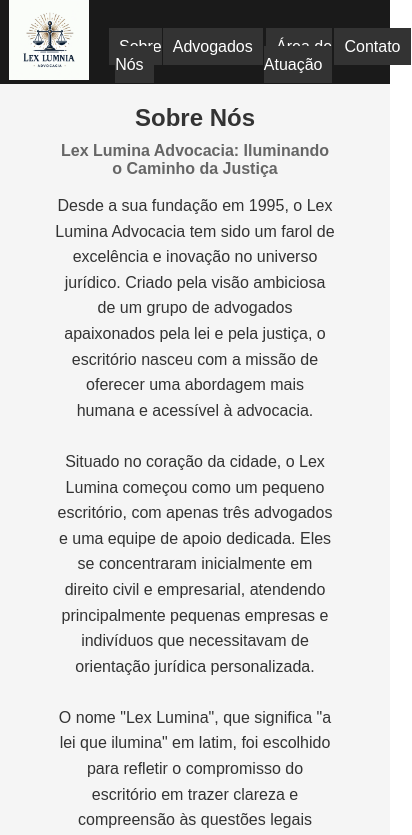
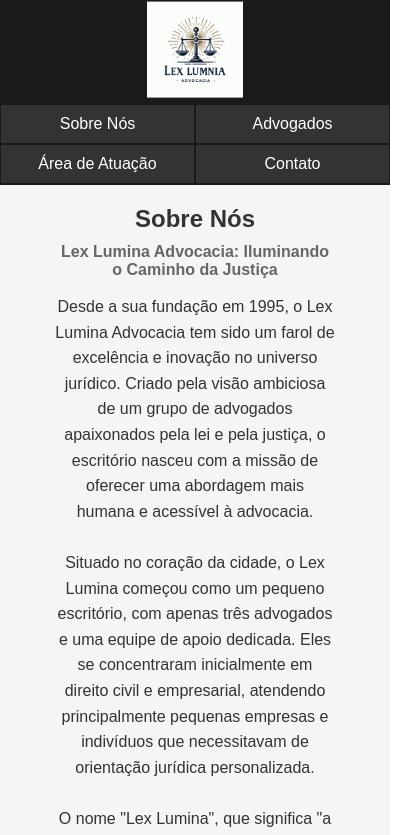
Before and after one commit to italogax/Lex-Lumina-Advocacia, a website: page templates/index.html in a window 390 px wide. Shown: the top 835 px of the page, 412 px wide, since content can reach past the window. Drawn offline with nearby package versions, Linux system fonts and the light colour scheme.

Commit message:
"Introdução ao tornar o site responsivo com Media Queries"
Este commit adiciona Media Queries que definem estilos específicos para telas de aparelhos com largura máxima de 768 pixels. Através dessas regras CSS, o site passa por ajustes para melhorar sua aparência e usabilidade em dispositivos de tela reduzida:

No cabeçalho, o container é transformado em um container flexível, com direção de flexão vertical e itens centralizados verticalmente.
A logo no cabeçalho é ampliada em 20%, tornando seu tamanho mais adequado para telas menores. O container da logo também é transformado em um container flexível com itens centralizados tanto horizontalmente quanto verticalmente, e margens são adicionadas ao topo e à parte inferior da imagem.
A barra de navegação no cabeçalho tem suas margens removidas, exceto por uma pequena margem inferior, e sua largura é definida como 100% da largura disponível.
As listas não ordenadas dentro da barra de navegação são transformadas em containers flexíveis com quebra de linha, centralização dos itens horizontalmente e margens e preenchimento padrão removidos.
Os itens na lista da barra de navegação têm uma largura máxima de 50% e margens definidas como zero.
Os links na lista da barra de navegação são definidos como elementos de bloco, com texto centralizado e uma margem de 1px.
Essas alterações melhoram a experiência do usuário em telas menores, garantindo que o layout e a formatação do site se adaptem de forma adequada ao tamanho do dispositivo.

```diff
--- a/static/css/style.css
+++ b/static/css/style.css
@@ -2,7 +2,7 @@
 * {
     padding: 0; /* Removendo todo o espaçamento interno da página. */
     margin: 0; /* Removendo todas as margens da página. */
-    font-family: 'Open', sans-serif;
+    font-family: 'Open', sans-serif; /* Define a família de fontes com 'Open' como primeira escolha e 'sans-serif' como alternativa */
 }
 
 /* Cabeçalho */
@@ -190,15 +190,15 @@
 }
 
 /* Formulário de CONTATO */
-#contato form {
+#contato #meuFormulario {
     max-width: 500px; /* Largura máximado formulário. */
     margin: auto; /* Centraliza o formulario na seção. */
 }
 
 /* Areas de entrada de dados e textos */
-#contato input, #contato textarea {
+#meuFormulario input, #meuFormulario textarea {
     width: 100%; /* Largura completa dentro do formulário. */
-    padding: 10px; /* Espaçamento interno para entrada de texto. */
+    padding: 10px 0px; /* Espaçamento interno para entrada de texto. */
     margin-bottom: 15px; /* Espaço abaixo de cada campo. */
     border: 1px solid #ccc; /* Borda sutil para os campos. */
     border-radius: 5px; /* Bordas levemente arredondadas. */
@@ -257,3 +257,53 @@
 footer .social-icons a:hover {
     background-color: rgba(255, 255, 255, 0.2); /* Cor do fundo */
 }
+
+/* Media Queries para responsividade em aparelhos com tela reduzida. */
+@media (max-width: 768px) {
+
+    /* Edição no cabeçalho */
+    header {
+        display: flex; /* Tornando o container Flexível. */
+        flex-direction: column; /* Define a direção de flexão como vertical. */
+        align-items: center; /* Alinhando itens ao centro. */
+    }
+
+    /* Edição na logo */
+    header .logo {
+        transform: scale(1.2); /* Aumenta o elemento em 20%. */
+        display: flex; /* Tornando container Flexível. */
+        justify-content: center; /* Centralizando conteúdo horizontalmente no elemento flex. */
+        align-items: center; /* Alinhando os itens ao centro. */
+        margin-top: 10px; /* Adicionando uma margem ao topo da imagem. */
+        margin-bottom: 10px; /* Adicionando uma margem ao campo inferior da imamgem. */
+    }
+
+    /* Edição da barra de navegação  */
+    header nav {
+        margin: 0; /* Removendo toda a margem */
+        margin-bottom: 1px; /* Adcionando margin inferior na barra de navegação. */
+        width: 100%; /* Define a largura de 100% para o elemento 'nav'. */
+    }
+
+    /* Edição das listas não ordenadas */
+    header nav ul {
+        display: flex; /* Tornando o container flexível.  */
+        flex-wrap: wrap; /* Permitem que os itens da lista quebrem para a próxima linha. */
+        justify-content: center; /* Cetralizando itens horizontamente. */
+        padding: 0; /* Removendo preenchimento padrão. */
+        margin: 0; /* Removendo margens padrão da lista. */
+    }
+
+    /* Edição do item na lista */
+    header nav ul li {
+        width: 50%; /* Define a largunra maxima de 50% para os itens da lista 'li'. */
+        margin: 0px; /* Define margem zero para os itens da lista 'li'. */
+    }
+
+    /* Edição do link */
+    header nav ul li a {
+        display: block; /* Define os elementos como bloco. */
+        text-align: center; /* Centraliza o texto. */
+        margin: 1px; /* Adcionando margem de 1px. */
+    }
+}
--- a/templates/index.html
+++ b/templates/index.html
@@ -81,9 +81,9 @@
     <section id="areas">
         <h2>Áreas de Atuação</h2>
         <ul>
-            <li>Direito Civil</li>
-            <li>Direito Empresarial</li>
-            <li>Direito Criminal</li>
+            <a style="text-decoration: none;" href="https://www.projuris.com.br/blog/tudo-sobre-direito-civil/" target="_blank"><li>Direito Civil</li></a>
+            <a style="text-decoration: none;" href="https://www.projuris.com.br/blog/direito-empresarial-3/" target="_blank"><li>Direito Empresarial</li></a>
+            <a style="text-decoration: none;" href="https://www.projuris.com.br/blog/direito-penal/" target="_blank"><li>Direito Criminal</li></a>
         </ul>
     </section>
 
@@ -115,10 +115,9 @@
         <p>&copy; 2024 Escritório de Advocacia. Todos os direitos reservados.</p>
         <!--Link para redes sociais-->
         <div class="social-icons">
-            <a href="LINK_DO_GITHUB" target="_blank"><ion-icon name="logo-github"></ion-icon></a>
-            <a href="LINK_DO_INSTAGRAM" target="_blank"><ion-icon name="logo-instagram"></ion-icon></a>
-            <a href="LINK_DO_LINKEDIN" target="_blank"><ion-icon name="logo-linkedin"></ion-icon></a>
-            <a href="LINK_DO_FACEBOOK" target="_blank"><ion-icon name="logo-facebook"></ion-icon></a>
+            <a href="https://www.instagram.com/suitspeacock/" target="_blank"><ion-icon name="logo-instagram"></ion-icon></a>
+            <a href="https://www.linkedin.com/in/italoxavier/" target="_blank"><ion-icon name="logo-linkedin"></ion-icon></a>
+            <a href="https://www.facebook.com/SuitsPeacock" target="_blank"><ion-icon name="logo-facebook"></ion-icon></a>
         </div>
         <!--Links e Informações adcionais-->
     </footer>
```
